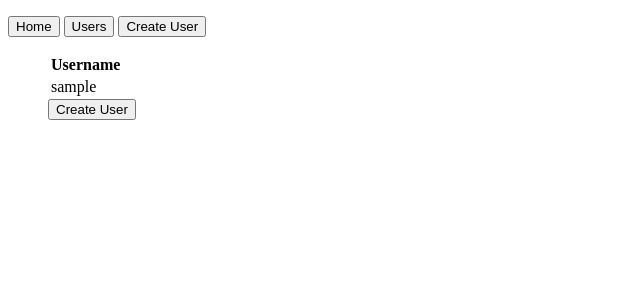
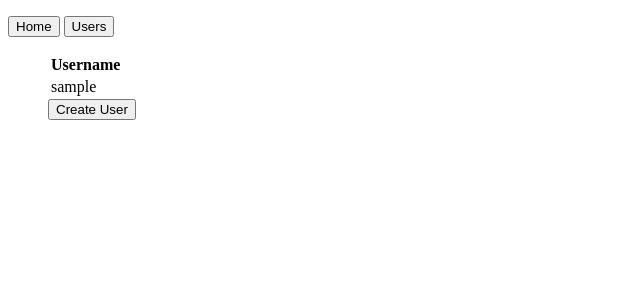
Before and after one commit to chyumin/wedding-gallery, a Flask app: page /users in a window 1280 px wide. Shown: the top 300 px of the page, without its empty margins (0-640 px from the left). Run offline with Flask 2, Linux system fonts and the light colour scheme; tables that the repository leaves empty hold one stand-in row (values such as "Sample post").

Commit message:
Removed duplicated create_user butoon

```diff
--- a/wedding_gallery/templates/users.html
+++ b/wedding_gallery/templates/users.html
@@ -1,7 +1,6 @@
 {% extends "base.html" %}
 
 {% block content %}
-<button type="button" onclick="window.location.href='{{ url_for('create_user') }}';">Create User</button>
 
 <ul>
     <form id="user_form" class="form-horizontal" action="/user/create" method="post" novalidate>
```
